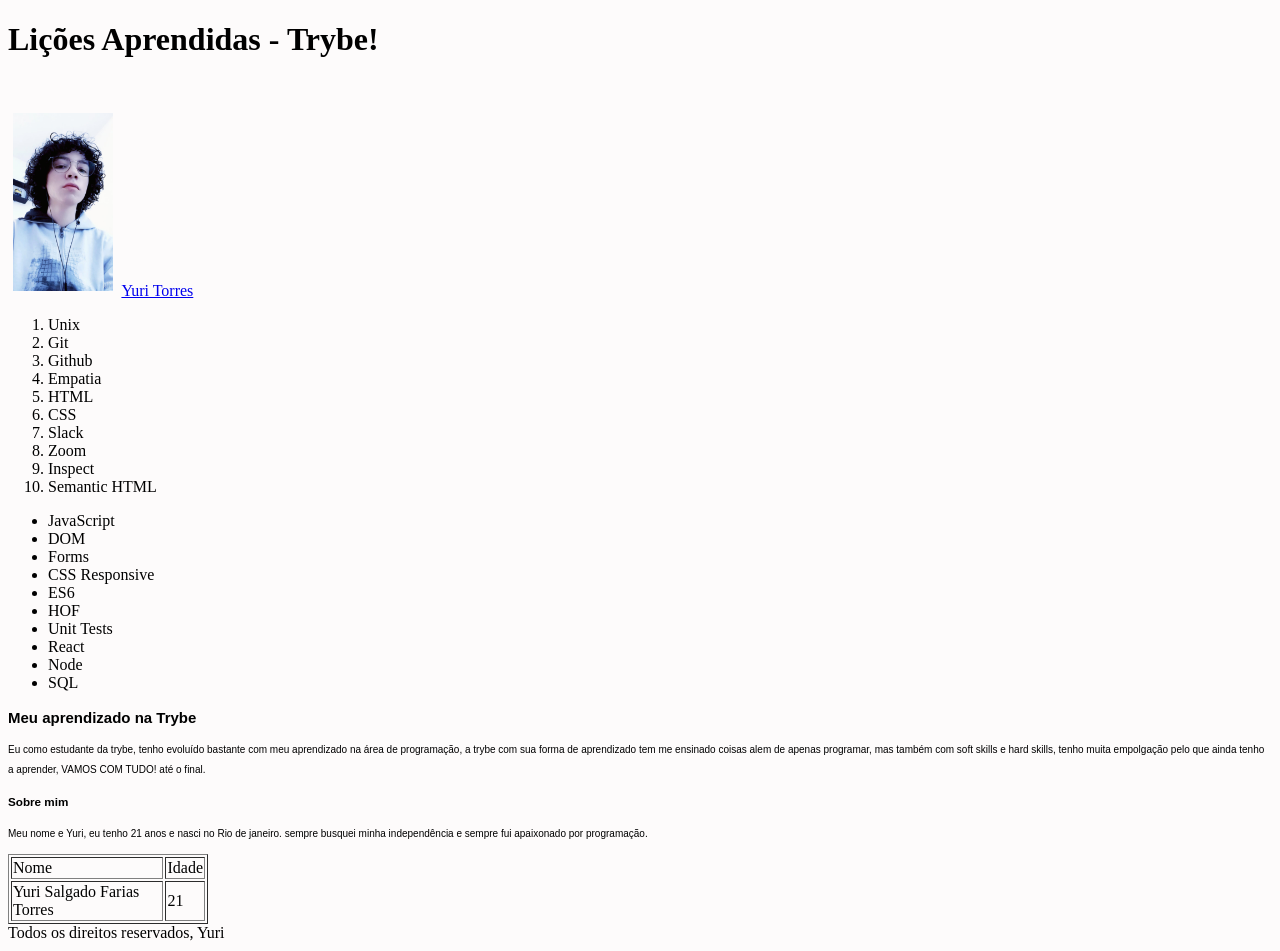
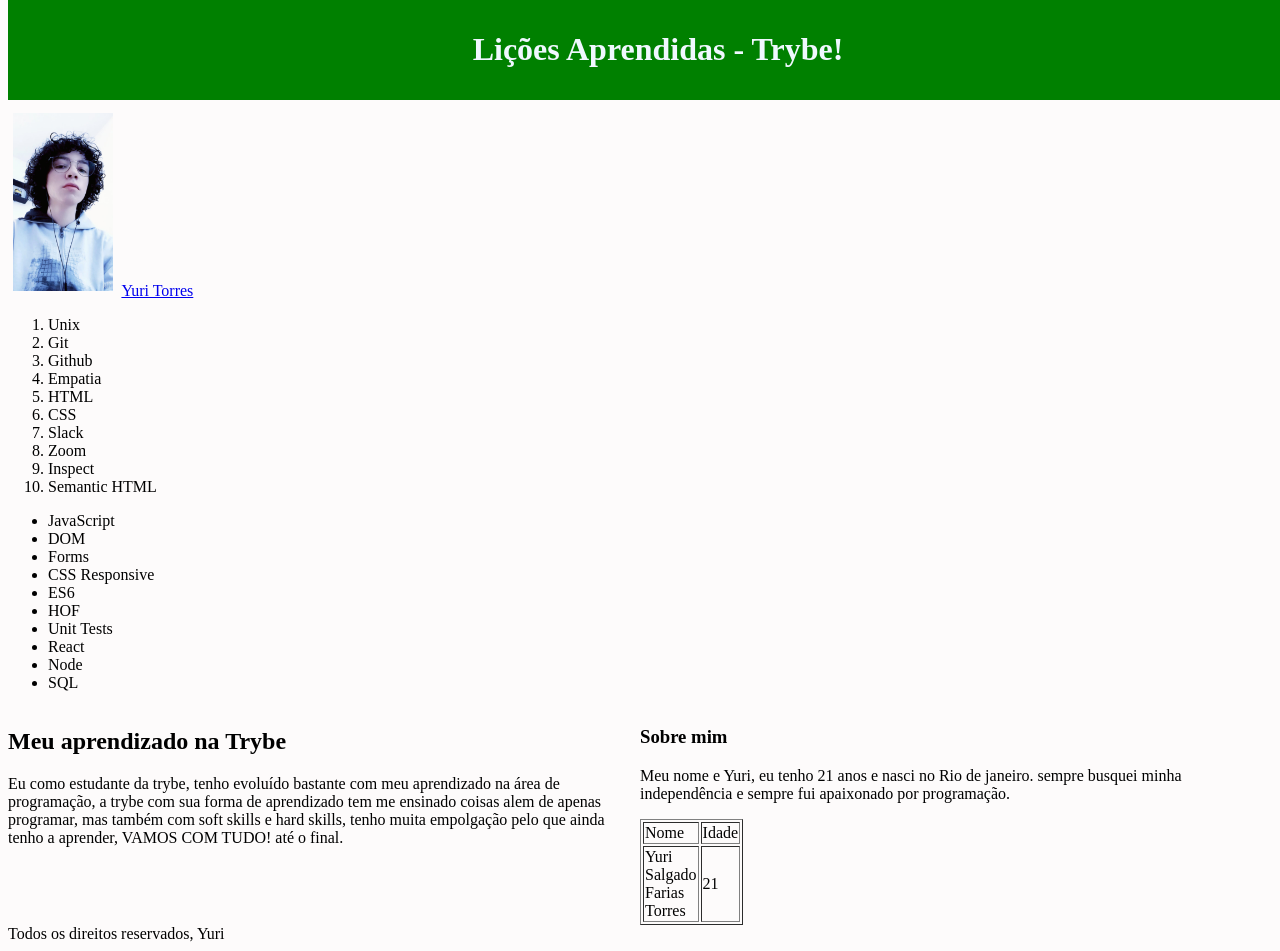
Before and after one commit to yurisalgado21/project-lessons-learned, a website: page index.html in a window 1280 px wide. Drawn offline with Linux system fonts and the light colour scheme.

Commit message:
Posicionei a tag article e aside ao lado da outra

```diff
--- a/index.html
+++ b/index.html
@@ -37,7 +37,7 @@
         <li>Node</li>
         <li>SQL</li>
     </ul>
-    <article>
+    <article class="lado-esquerdo">
         <h2>Meu aprendizado na Trybe</h2>
         <p>Eu como estudante da trybe, tenho evoluído bastante
             com meu aprendizado na área de programação,
@@ -47,13 +47,13 @@
             aprender, VAMOS COM TUDO! até o final.
         </p>
     </article>
-    <aside>
+    <aside class="lado-direito">
         <h3>Sobre mim</h3>
         <p>Meu nome e Yuri, eu tenho 21 anos e nasci no Rio de janeiro.
             sempre busquei minha independência e sempre fui apaixonado por
             programação. </p>
     </aside>
-    <table border="1" width="200px">
+    <table border="1" width="50px">
         <tr>
             <td>Nome</td><td>Idade</td>
         </tr>
--- a/style.css
+++ b/style.css
@@ -5,6 +5,14 @@ body {
 #cabecalho {
   top: 0;
   position: fixed;
+  width: 100%;
+  background-color: green;
+  padding: 10px;
+  text-align: center;
+}
+
+#titulo {
+  color: aliceblue;
 }
 
 #minha_foto {
@@ -16,9 +24,19 @@ body {
   left: 100px;
 }
 
-article, aside {
-  font-size: 10px;
+article aside {
+  font-size: 7px;
   line-height: 20px;
   color: black;
   font-family: Arial, Helvetica, sans-serif;
 }
+
+.lado-esquerdo {
+  float: left;
+  width: 50%;
+}
+
+.lado-direito {
+  float: right;
+  width: 50%;
+}
```
